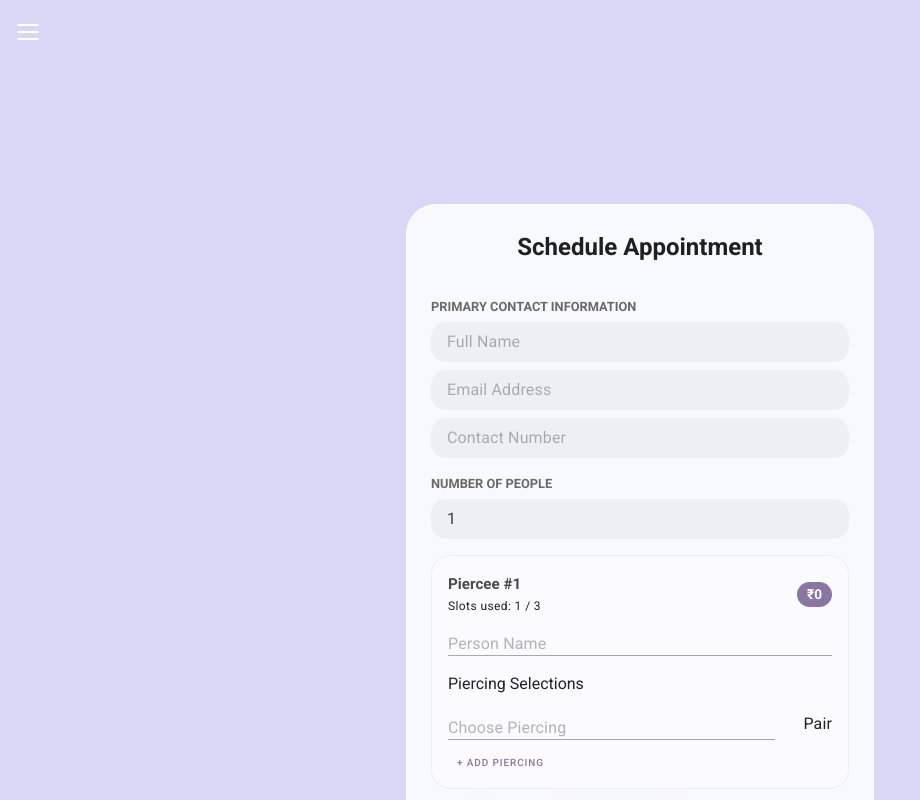
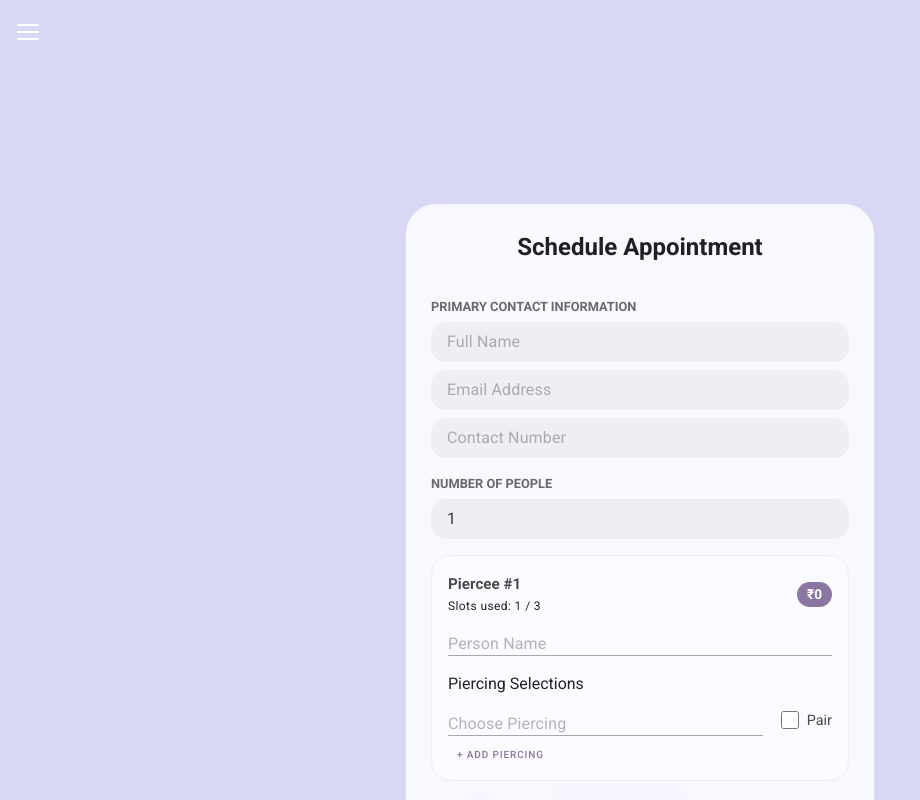
Before and after one commit to subhadeepsarkar1007/pokes-on-you-website, a Vue app: page /schedule in a window 1280 px wide. Shown: the top 800 px of the page, without its empty margins (0-920 px from the left). Built offline with nearby package versions, Linux system fonts and the light colour scheme.

Commit message:
Checkbox issue fix

```diff
--- a/src/views/ScheduleView.vue
+++ b/src/views/ScheduleView.vue
@@ -43,8 +43,11 @@
                 return-object placeholder="Choose Piercing" variant="underlined" hide-details
                 class="flex-grow-1 custom-input-underlined" />
 
-              <v-checkbox v-model="sel.isPair" label="Pair" density="compact" color="purple" hide-details
-                :disabled="!sel.isPair && getTotalWeight(index) >= 3" />
+              <div class="html-checkbox-wrapper ml-2">
+                <input type="checkbox" :id="'pair-' + index + '-' + sIdx" v-model="sel.isPair"
+                  :disabled="!sel.isPair && getTotalWeight(index) >= 3" />
+                <label :for="'pair-' + index + '-' + sIdx">Pair</label>
+              </div>
 
               <v-btn v-if="p.selections.length > 1" size="x-small" variant="text" color="red-lighten-2"
                 class="ml-1 px-0 min-width-0 delete-x-btn" @click="removePiercingField(index, sIdx)">
@@ -102,9 +105,27 @@
           <v-radio-group v-model="legal.cancellation" class="compact-radio" hide-details>
             <v-radio label="I agree to 24h cancellation notice" value="agreed" color="#8b76a2" />
           </v-radio-group>
-          <v-checkbox v-model="legal.noshow" label="I agree to the No-Show policy" hide-details />
-          <v-checkbox v-model="legal.guidelines" label="I agree to health guidelines" hide-details />
-          <v-checkbox v-model="legal.idPolicy" label="I will bring a valid Photo ID" hide-details />
+          <div class="terms-content">
+            <div class="html-checkbox-wrapper mb-3">
+              <input type="checkbox" id="cancel" v-model="legal.cancellation" true-value="agreed" false-value="" />
+              <label for="cancel">I agree to 24h cancellation notice</label>
+            </div>
+
+            <div class="html-checkbox-wrapper mb-3">
+              <input type="checkbox" id="noshow" v-model="legal.noshow" />
+              <label for="noshow">I agree to the No-Show policy</label>
+            </div>
+
+            <div class="html-checkbox-wrapper mb-3">
+              <input type="checkbox" id="guidelines" v-model="legal.guidelines" />
+              <label for="guidelines">I agree to health guidelines</label>
+            </div>
+
+            <div class="html-checkbox-wrapper mb-3">
+              <input type="checkbox" id="idPolicy" v-model="legal.idPolicy" />
+              <label for="idPolicy">I will bring a valid Photo ID</label>
+            </div>
+          </div>
         </div>
         <v-card-actions class="px-0 mt-6">
           <v-btn variant="text" @click="termsDialog = false" class="text-none">Go Back</v-btn>
@@ -358,4 +379,40 @@ const submitForm = () => alert('Booking submitted successfully!')
   color: #d32f2f;
   font-weight: bold;
 }
+
+/* Styling the HTML Checkbox */
+.html-checkbox-wrapper {
+  display: flex;
+  align-items: center;
+  gap: 8px;
+  font-size: 0.9rem;
+  color: #4a4a4a;
+}
+
+.html-checkbox-wrapper input[type='checkbox'] {
+  cursor: pointer;
+  width: 18px;
+  height: 18px;
+  accent-color: #8b76a2;
+  /* Matches your theme purple */
+  border: 1px solid rgba(0, 0, 0, 0.2);
+  border-radius: 4px;
+}
+
+.html-checkbox-wrapper label {
+  cursor: pointer;
+  user-select: none;
+}
+
+.html-checkbox-wrapper input[type='checkbox']:disabled {
+  cursor: not-allowed;
+  opacity: 0.5;
+}
+
+/* Adjusting the container for piercing selection to align items */
+.animate-in {
+  display: flex;
+  align-items: center;
+  gap: 10px;
+}
 </style>
```
